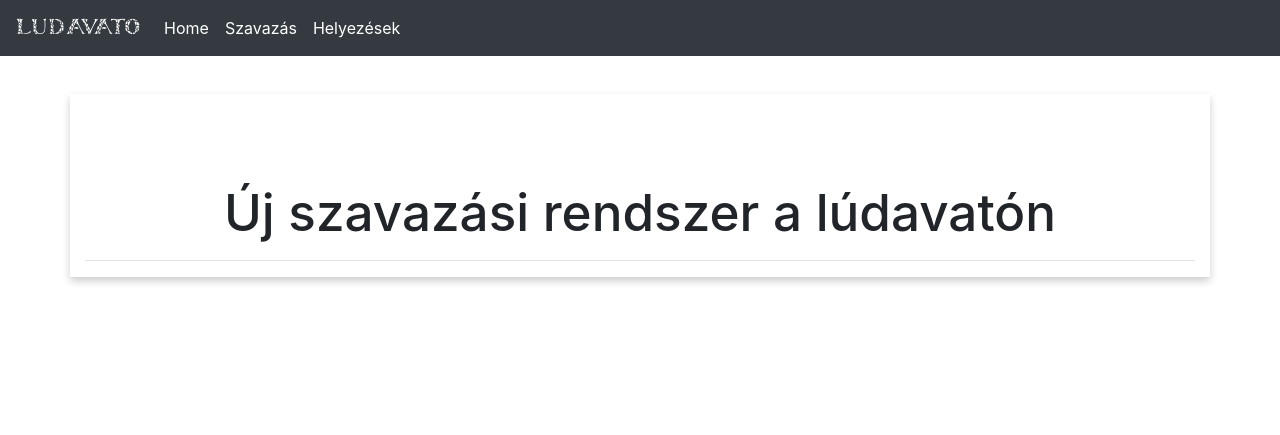
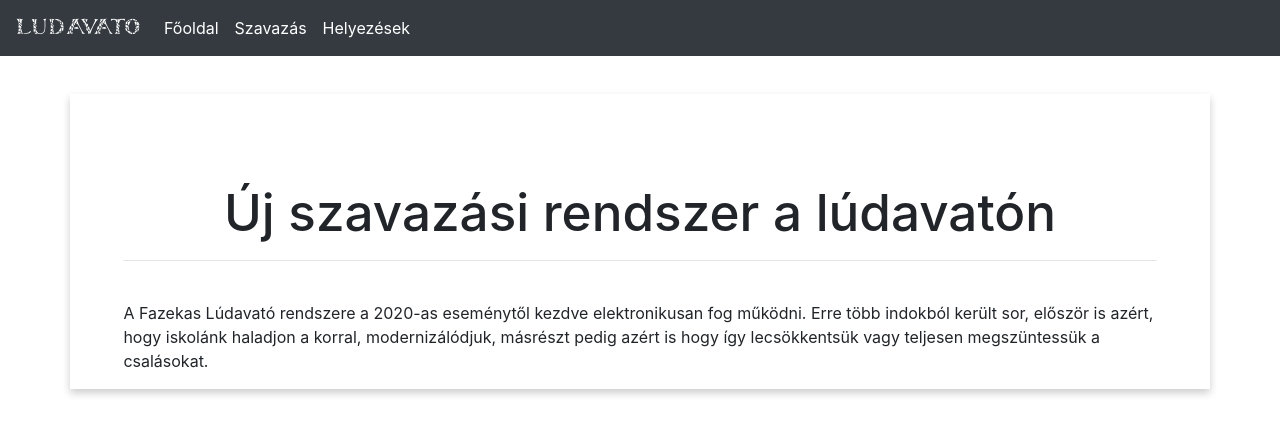
Before and after one commit to duszmox/lavato, a PHP site: page / in a window 1280 px wide. Shown: the top 435 px of the page. Run offline with PHP 8.4, Linux system fonts and the light colour scheme.

Commit message:
more home page content

```diff
--- a/index.php
+++ b/index.php
@@ -16,14 +16,14 @@
     ?>
 
     <div class="container main-container">
-        <div class="conatiner-title">
+        <div class="container-title">
             <br>
             <h1 align="center" class="container-title-h1">Új szavazási rendszer a lúdavatón</h1>
             <hr>
-
-
+            <br>
         </div>
         <div class="container-body">
+        <p>A Fazekas Lúdavató rendszere a 2020-as eseménytől kezdve elektronikusan fog működni. Erre több indokból került sor, először is azért, hogy iskolánk haladjon a korral, modernizálódjuk, másrészt pedig azért is hogy így lecsökkentsük vagy teljesen megszüntessük a csalásokat.</p>
 
         </div>
     </div>
--- a/main_style.css
+++ b/main_style.css
@@ -73,3 +73,14 @@ body {
 
  }
 }
+p {
+    word-break: normal;
+}
+.container-body {
+    margin-left: 3vw;
+    margin-right: 3vw;
+}
+.container-title {
+    margin-left: 3vw;
+    margin-right: 3vw;
+}
--- a/navbar.php
+++ b/navbar.php
@@ -6,7 +6,7 @@
   <div class="collapse navbar-collapse" id="navbarNav">
     <ul class="navbar-nav">
       <li class="nav-item active">
-        <a class="nav-link" href="http://duszmo.f.fazekas.hu/lavato/">Home <span class="sr-only">(current)</span></a>
+        <a class="nav-link" href="http://duszmo.f.fazekas.hu/lavato/">Főoldal <span class="sr-only">(current)</span></a>
       </li>
       <li class="nav-item active">
         <a class="nav-link" href="vote.php" >Szavazás<span class="sr-only">(current)</span></a>
```
Also changed, not shown: vote.php (+9 -6 lines).
